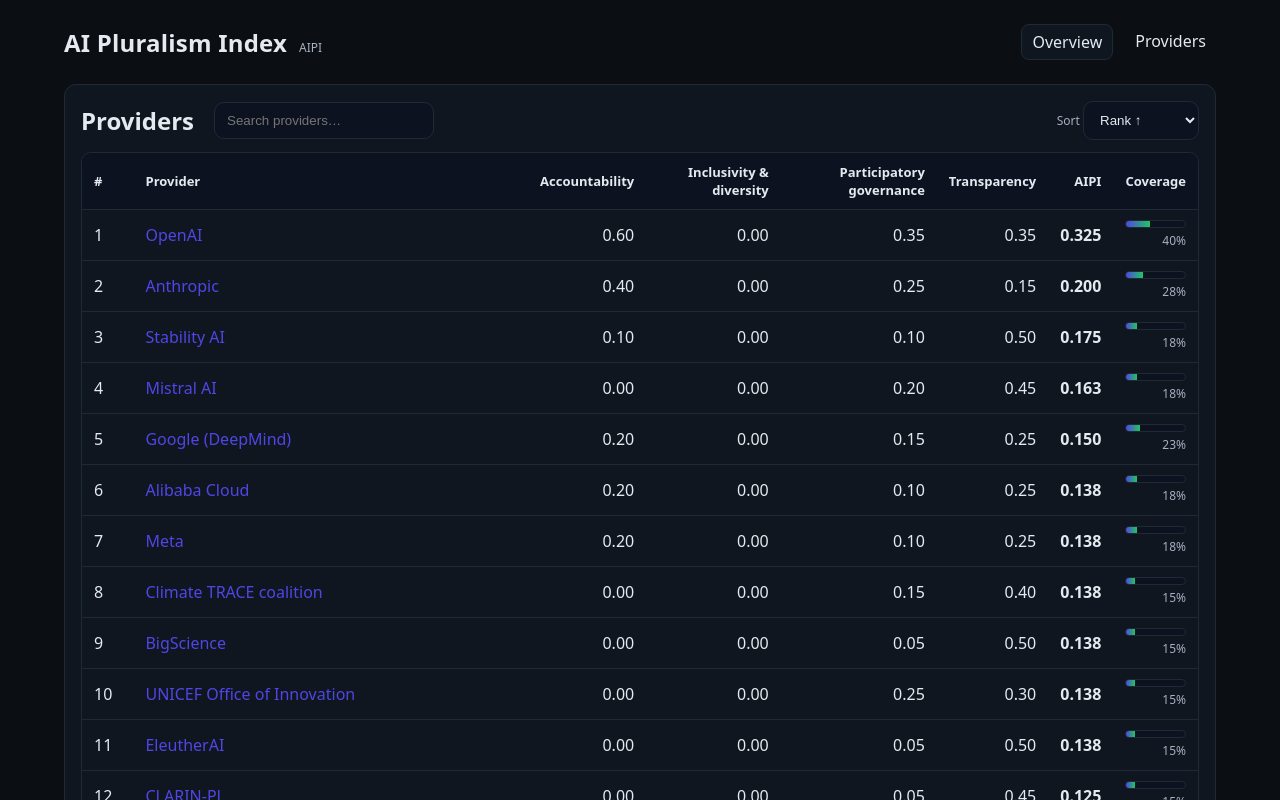
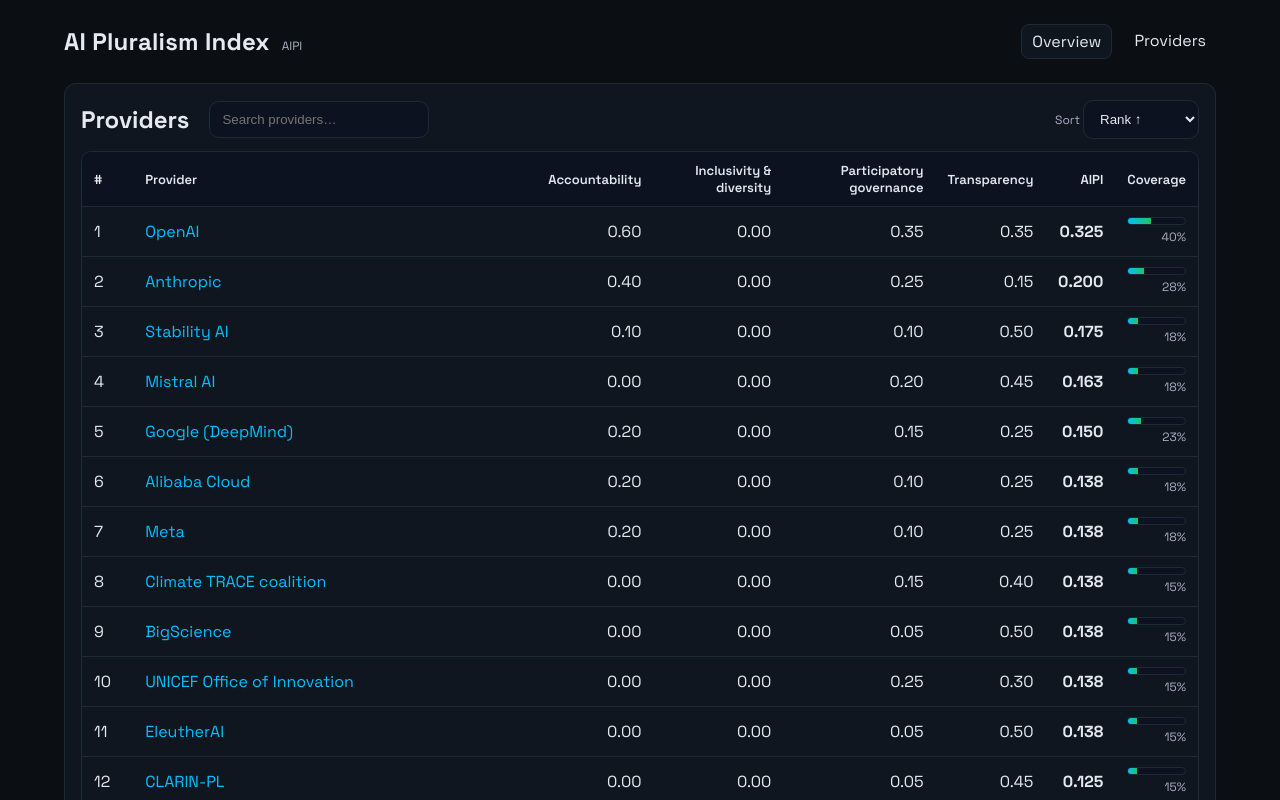
Before and after one commit to rsdmu/aipi-pluralism-index, a Next.js app in the folder frontend/: page / in a window 1280 px wide. Shown: the top 800 px of the page. Built offline with nearby package versions, Linux system fonts and the light colour scheme.

Commit message:
font and color correction

```diff
--- a/frontend/app/globals.css
+++ b/frontend/app/globals.css
@@ -3,18 +3,21 @@
   --panel: #10161f;
   --text: #e5e9f0;
   --muted: #a7b1c2;
-  --accent: #4f46e5;
+  --accent: #00BFFF;
   --border: #1f2a37;
   --good: #16a34a;
   --warn: #f59e0b;
 }
 *{box-sizing:border-box}
 html,body{padding:0;margin:0}
+
 body{
-  font-family: ui-sans-serif, system-ui, -apple-system, Segoe UI, Roboto, Helvetica, Arial, Apple Color Emoji, Segoe UI Emoji;
+  font-family: var(--font-space-grotesk), ui-sans-serif, system-ui, -apple-system,
+               "Segoe UI", Roboto, Helvetica, Arial, "Apple Color Emoji", "Segoe UI Emoji";
   background: var(--bg);
   color: var(--text);
 }
+
 a{color:var(--accent); text-decoration:none}
 a:hover{text-decoration:underline}
 .container{
--- a/frontend/app/layout.tsx
+++ b/frontend/app/layout.tsx
@@ -1,4 +1,12 @@
 import './globals.css';
+import { Space_Grotesk } from 'next/font/google';
+
+const spaceGrotesk = Space_Grotesk({
+  subsets: ['latin'],
+  weight: ['300','400','500','600','700'],
+  variable: '--font-space-grotesk',
+  display: 'swap',
+});
 
 export const metadata = {
   title: 'AI Pluralism Index (AIPI)',
@@ -10,7 +18,8 @@
 export default function RootLayout({ children }: { children: React.ReactNode }) {
   return (
     <html lang="en">
-      <body>
+      {/* added */}
+      <body className={spaceGrotesk.variable}>
         <a href="#main" style={{position:'absolute',left:-9999}} className="skip">Skip to content</a>
         <div className="container">
           <header className="header">
```
